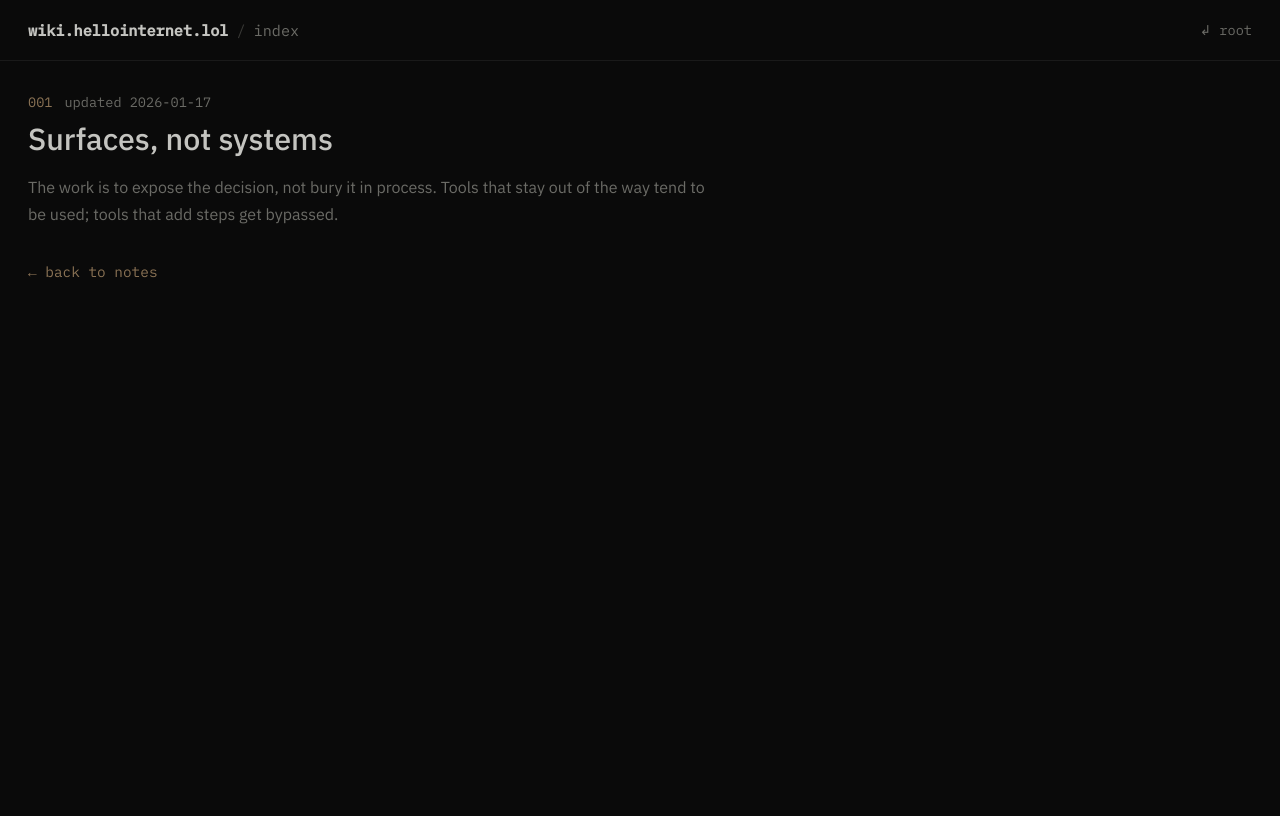
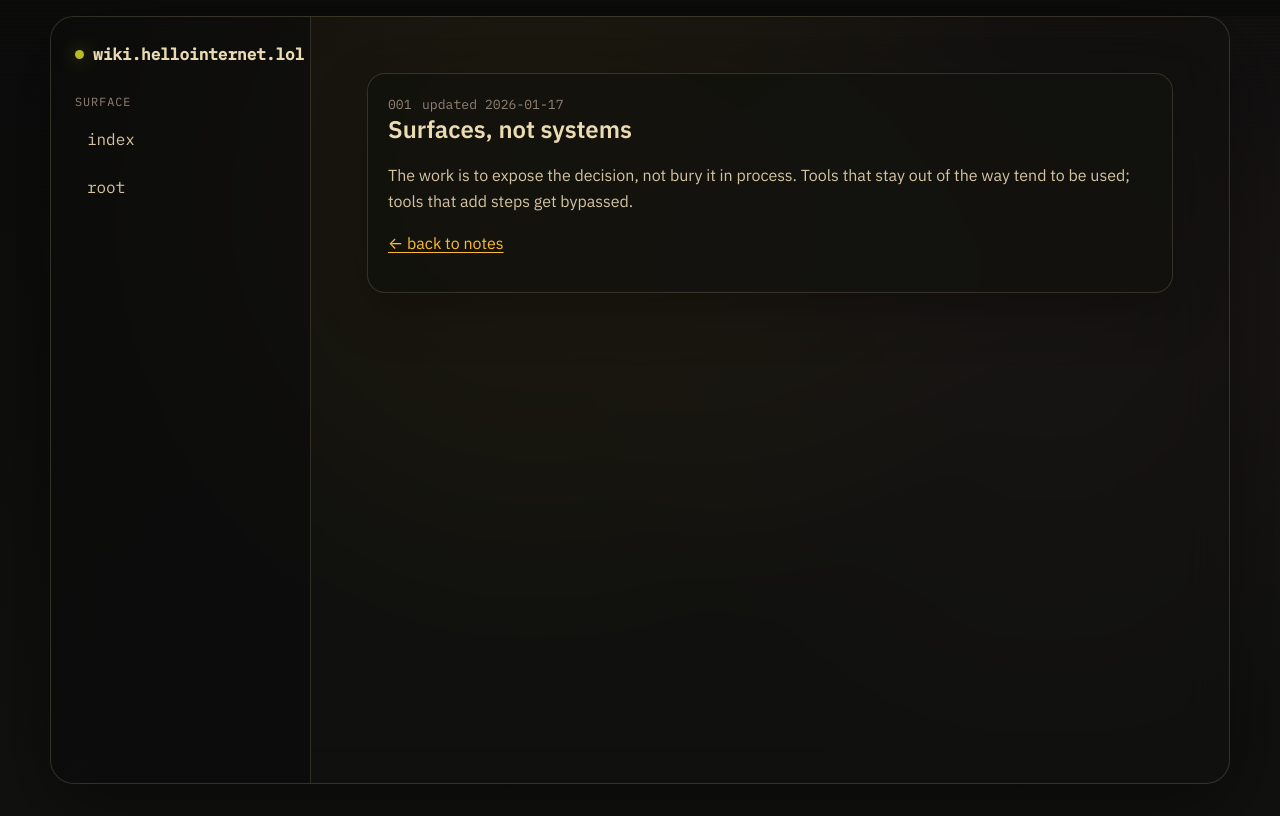
Before and after one commit to JH427/hellointernet.lol, an Astro site in the folder notes/: page /001 in a window 1280 px wide. Built offline with nearby package versions, Linux system fonts and the light colour scheme; Astro itself is replaced by a stand-in of ours.

Commit message:
style: apply command shell to wiki and signal

```diff
--- a/notes/src/layouts/BaseLayout.astro
+++ b/notes/src/layouts/BaseLayout.astro
@@ -15,118 +15,22 @@ const currentPath = Astro.url.pathname;
     <link rel="preconnect" href="https://fonts.googleapis.com" />
     <link rel="preconnect" href="https://fonts.gstatic.com" crossorigin />
     <link href="https://fonts.googleapis.com/css2?family=IBM+Plex+Sans:wght@400;500;600&family=IBM+Plex+Mono:wght@400;500&display=swap" rel="stylesheet" />
+    <link rel="stylesheet" href="/command-glass.css" />
     <title>{title}</title>
   </head>
   <body>
-    <div class="shell">
-      <header class="topbar">
-        <div class="identity">
-          <a href="/" class="brand">wiki.hellointernet.lol</a>
-          <span class="divider">/</span>
-          <a href="/" class:list={['section', { active: currentPath === '/' }]}>index</a>
+    <div class="cg-shell">
+      <nav class="cg-nav" aria-label="Wiki">
+        <a href="/" class="cg-brand">wiki.hellointernet.lol</a>
+        <div class="cg-nav-group">
+          <div class="cg-nav-label">Surface</div>
+          <a href="/" class:list={['cg-nav-link', { active: currentPath === '/' }]}>index</a>
+          <a href="https://hellointernet.lol" class="cg-nav-link">root</a>
         </div>
-        <a class="root-link" href="https://hellointernet.lol">↲ root</a>
-      </header>
-
-      <main class="content">
+      </nav>
+      <main class="cg-main">
         <slot />
       </main>
     </div>
   </body>
 </html>
-
-<style is:global>
-  :root {
-    --bg: #0a0a0a;
-    --text: #c4c4c0;
-    --text-dim: #6b6b66;
-    --text-dimmer: #3a3a37;
-    --accent: #8b7355;
-    --border: #1a1a1a;
-    --surface: #121212;
-  }
-
-  * { box-sizing: border-box; margin: 0; padding: 0; }
-
-  body {
-    background: var(--bg);
-    color: var(--text);
-    font-family: 'IBM Plex Sans', -apple-system, system-ui, sans-serif;
-    min-height: 100vh;
-    width: 100vw;
-  }
-
-  a { color: var(--accent); text-decoration: none; }
-  a:hover { opacity: 0.8; }
-
-  .shell {
-    display: flex;
-    flex-direction: column;
-    min-height: 100vh;
-    width: 100vw;
-  }
-
-  .topbar {
-    display: flex;
-    justify-content: space-between;
-    align-items: center;
-    padding: 1.25rem 1.75rem;
-    border-bottom: 1px solid var(--border);
-    background: var(--bg);
-  }
-
-  .identity {
-    display: flex;
-    align-items: center;
-    gap: 0.5rem;
-    font-family: 'IBM Plex Mono', monospace;
-    font-size: 0.95rem;
-  }
-
-  .brand {
-    color: var(--text);
-    font-weight: 600;
-  }
-
-  .divider { color: var(--text-dimmer); }
-
-  .section {
-    color: var(--text-dim);
-  }
-
-  .section.active {
-    color: var(--accent);
-  }
-
-  .root-link {
-    font-family: 'IBM Plex Mono', monospace;
-    font-size: 0.85rem;
-    color: var(--text-dim);
-  }
-
-  .content {
-    padding: 2rem 1.75rem 3rem;
-    width: 100%;
-  }
-
-  h1, h2, h3 { font-weight: 500; color: var(--text); }
-  h1 { font-size: 2rem; margin-bottom: 0.75rem; }
-  h2 { font-size: 1.25rem; margin-bottom: 0.5rem; }
-
-  p { color: var(--text-dim); line-height: 1.7; margin-bottom: 1rem; }
-
-  ul { padding-left: 1.2rem; color: var(--text-dim); line-height: 1.6; }
-
-  .text-slab {
-    max-width: 72ch;
-  }
-
-  @media (max-width: 800px) {
-    .topbar {
-      padding: 1rem 1.25rem;
-    }
-    .content {
-      padding: 1.5rem 1.25rem 2.5rem;
-    }
-  }
-</style>
--- a/notes/src/pages/[slug].astro
+++ b/notes/src/pages/[slug].astro
@@ -15,16 +15,16 @@ const { Content } = await note.render();
 ---
 
 <BaseLayout title={`${note.data.title} | wiki.hellointernet.lol`}>
-  <article class="note text-slab">
-    <div class="meta">
+  <article class="note cg-text-slab">
+    <div class="meta cg-meta">
       <span class="id">{note.data.id}</span>
       {note.data.status !== 'published' && (
-        <span class:list={['status', note.data.status]}>{note.data.status}</span>
+        <span class:list={['cg-status', note.data.status]}>{note.data.status}</span>
       )}
       {note.data.updated && <span class="updated">updated {note.data.updated}</span>}
     </div>
 
-    <h1>{note.data.title}</h1>
+    <h1 class="title">{note.data.title}</h1>
 
     <div class="body">
       <Content />
@@ -35,42 +35,21 @@ const { Content } = await note.render();
 </BaseLayout>
 
 <style>
-  .meta {
-    display: flex;
-    align-items: center;
-    gap: 0.75rem;
-    font-family: 'IBM Plex Mono', monospace;
-    font-size: 0.85rem;
-    color: var(--text-dimmer);
-    margin-bottom: 0.5rem;
+  .index,
+  .note {
+    max-width: 820px;
   }
 
-  .id { color: var(--accent); }
-
-  .status {
-    padding: 0.15rem 0.4rem;
-    border: 1px solid var(--border);
-    border-radius: 999px;
-    text-transform: lowercase;
-    color: var(--text-dim);
+  .title {
+    font-weight: 600;
   }
 
-  .status.draft { border-color: #6b6b66; }
-  .status.archived { border-color: #3a3a37; color: #3a3a37; }
-
-  .updated { color: var(--text-dim); }
-
-  h1 { margin-bottom: 1rem; font-size: 1.9rem; }
-
   .body {
-    color: var(--text-dim);
+    margin-top: 1.25rem;
   }
 
-  .body p { margin-bottom: 1rem; line-height: 1.7; }
-
-  .back {
-    margin-top: 2rem;
-    font-family: 'IBM Plex Mono', monospace;
-    font-size: 0.9rem;
+  .body :global(p),
+  .body :global(li) {
+    color: var(--cg-text-2);
   }
 </style>
--- a/notes/src/pages/index.astro
+++ b/notes/src/pages/index.astro
@@ -7,20 +7,20 @@ const sorted = notes.sort((a, b) => b.data.id.localeCompare(a.data.id));
 ---
 
 <BaseLayout title="Wiki | wiki.hellointernet.lol">
-  <div class="index text-slab">
-    <header class="intro">
+  <div class="index cg-stack">
+    <header class="intro cg-panel">
       <h1>Notes</h1>
       <p>Working notes, not a blog. Logged when useful.</p>
     </header>
 
-    <div class="list">
+    <div class="list cg-list">
       {sorted.map((note) => (
-        <a class="note" href={`/${note.slug}`}>
-          <div class="meta">
+        <a class="note cg-card cg-card-link" href={`/${note.slug}`}>
+          <div class="meta cg-meta">
             <span class="id">{note.data.id}</span>
             <span class="title">{note.data.title}</span>
             {note.data.status !== 'published' && (
-              <span class:list={['status', note.data.status]}>{note.data.status}</span>
+              <span class:list={['cg-status', note.data.status]}>{note.data.status}</span>
             )}
           </div>
         </a>
@@ -30,60 +30,21 @@ const sorted = notes.sort((a, b) => b.data.id.localeCompare(a.data.id));
 </BaseLayout>
 
 <style>
-  .index {
-    display: flex;
-    flex-direction: column;
-    gap: 1.5rem;
-  }
-
-  .intro p { color: var(--text-dim); }
-
-  .list {
-    display: flex;
-    flex-direction: column;
-    gap: 0.75rem;
-  }
-
+  .index,
   .note {
-    display: block;
-    padding: 1rem 0;
-    border-bottom: 1px solid var(--border);
-    text-decoration: none;
-    color: var(--text);
-  }
-
-  .note:last-child {
-    border-bottom: none;
-  }
-
-  .meta {
-    display: flex;
-    align-items: center;
-    gap: 0.75rem;
-    flex-wrap: wrap;
-  }
-
-  .id {
-    font-family: 'IBM Plex Mono', monospace;
-    font-size: 0.9rem;
-    color: var(--accent);
+    max-width: 820px;
   }
 
   .title {
-    font-weight: 500;
-    letter-spacing: -0.01em;
+    font-weight: 600;
   }
 
-  .status {
-    font-family: 'IBM Plex Mono', monospace;
-    font-size: 0.8rem;
-    padding: 0.15rem 0.4rem;
-    border: 1px solid var(--border);
-    border-radius: 999px;
-    text-transform: lowercase;
-    color: var(--text-dim);
+  .body {
+    margin-top: 1.25rem;
   }
 
-  .status.draft { border-color: #6b6b66; }
-  .status.archived { border-color: #3a3a37; color: #3a3a37; }
+  .body :global(p),
+  .body :global(li) {
+    color: var(--cg-text-2);
+  }
 </style>
--- a/signal/src/layouts/BaseLayout.astro
+++ b/signal/src/layouts/BaseLayout.astro
@@ -14,117 +14,22 @@ const { title = 'signal.hellointernet.lol' } = Astro.props;
     <link rel="preconnect" href="https://fonts.googleapis.com" />
     <link rel="preconnect" href="https://fonts.gstatic.com" crossorigin />
     <link href="https://fonts.googleapis.com/css2?family=IBM+Plex+Sans:wght@400;500;600&family=IBM+Plex+Mono:wght@400;500&display=swap" rel="stylesheet" />
+    <link rel="stylesheet" href="/command-glass.css" />
     <title>{title}</title>
   </head>
   <body>
-    <div class="shell">
-      <header class="topbar">
-        <div class="identity">
-          <span class="brand">signal.hellointernet.lol</span>
-          <span class="divider">/</span>
-          <span class="section">index</span>
+    <div class="cg-shell">
+      <nav class="cg-nav" aria-label="Signal">
+        <a href="/" class="cg-brand">signal.hellointernet.lol</a>
+        <div class="cg-nav-group">
+          <div class="cg-nav-label">Surface</div>
+          <a href="/" class="cg-nav-link active">index</a>
+          <a href="https://hellointernet.lol" class="cg-nav-link">root</a>
         </div>
-        <a class="root-link" href="https://hellointernet.lol">↲ root</a>
-      </header>
-
-      <main class="content">
+      </nav>
+      <main class="cg-main">
         <slot />
       </main>
     </div>
   </body>
 </html>
-
-<style is:global>
-  :root {
-    --bg: #0a0a0a;
-    --text: #c4c4c0;
-    --text-dim: #6b6b66;
-    --text-dimmer: #3a3a37;
-    --accent: #8b7355;
-    --border: #1a1a1a;
-    --surface: #121212;
-  }
-
-  * { box-sizing: border-box; margin: 0; padding: 0; }
-
-  body {
-    background: var(--bg);
-    color: var(--text);
-    font-family: 'IBM Plex Sans', -apple-system, system-ui, sans-serif;
-    min-height: 100vh;
-    width: 100vw;
-  }
-
-  a { color: var(--accent); text-decoration: none; }
-  a:hover { opacity: 0.8; }
-
-  .shell {
-    display: flex;
-    flex-direction: column;
-    min-height: 100vh;
-    width: 100vw;
-  }
-
-  .topbar {
-    display: flex;
-    justify-content: space-between;
-    align-items: center;
-    padding: 1.25rem 1.75rem;
-    border-bottom: 1px solid var(--border);
-    background: var(--bg);
-  }
-
-  .identity {
-    display: flex;
-    align-items: center;
-    gap: 0.5rem;
-    font-family: 'IBM Plex Mono', monospace;
-    font-size: 0.95rem;
-  }
-
-  .brand {
-    color: var(--text);
-    font-weight: 600;
-  }
-
-  .divider { color: var(--text-dimmer); }
-  .section { color: var(--text-dim); }
-
-  .root-link {
-    font-family: 'IBM Plex Mono', monospace;
-    font-size: 0.85rem;
-    color: var(--text-dim);
-  }
-
-  .content {
-    padding: 2.25rem 1.75rem 3rem;
-    width: 100%;
-  }
-
-  h1, h2, h3 { font-weight: 500; color: var(--text); }
-  h1 { font-size: 1.9rem; margin-bottom: 0.75rem; letter-spacing: -0.01em; }
-  h2 { font-size: 1.15rem; margin-bottom: 0.5rem; }
-
-  p { color: var(--text-dim); line-height: 1.7; margin-bottom: 1rem; }
-
-  ul { padding-left: 1.1rem; color: var(--text-dim); line-height: 1.6; }
-
-  .stack {
-    display: flex;
-    flex-direction: column;
-    gap: 2.25rem;
-    max-width: 78ch;
-  }
-
-  @media (max-width: 800px) {
-    .topbar {
-      padding: 1rem 1.25rem;
-    }
-    .content {
-      padding: 1.5rem 1.25rem 2.5rem;
-    }
-    .stack {
-      max-width: none;
-    }
-  }
-</style>
```
Also changed, not shown: signal/src/pages/index.astro (+4 -3 lines).
